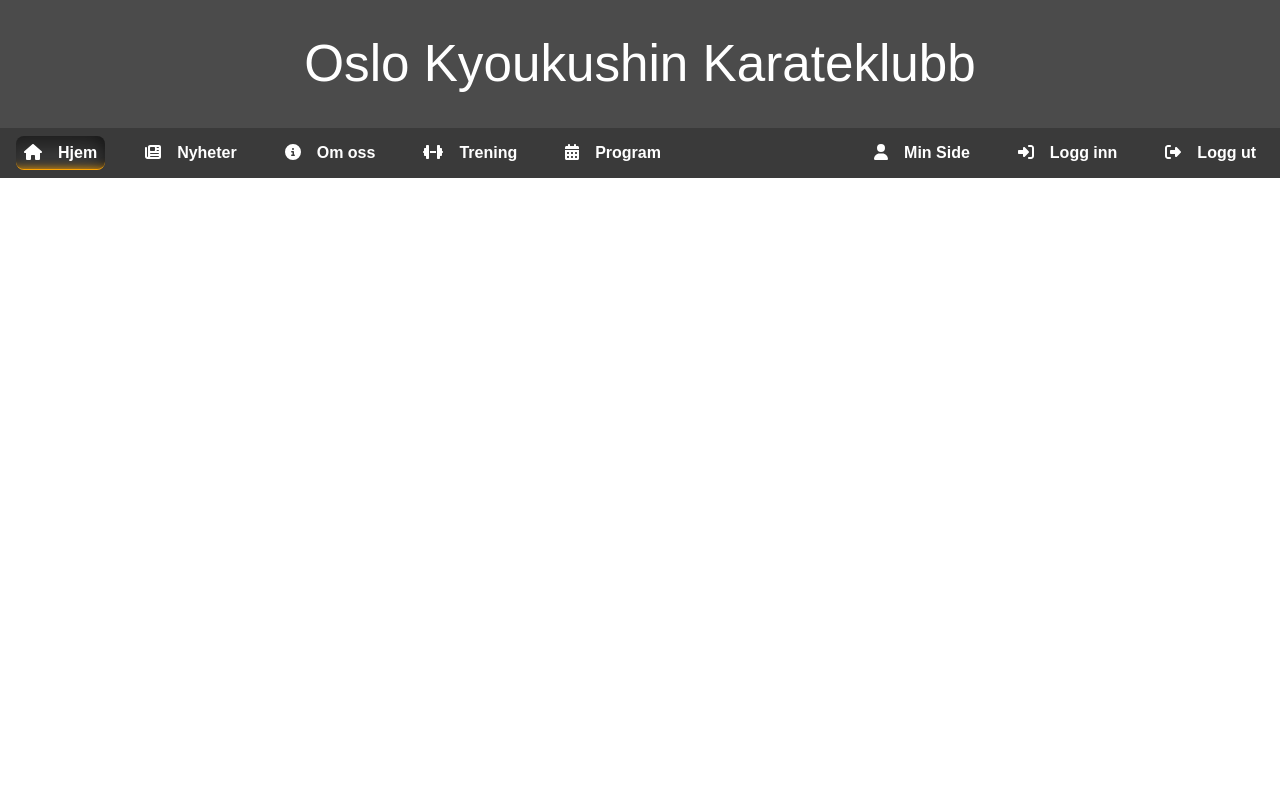
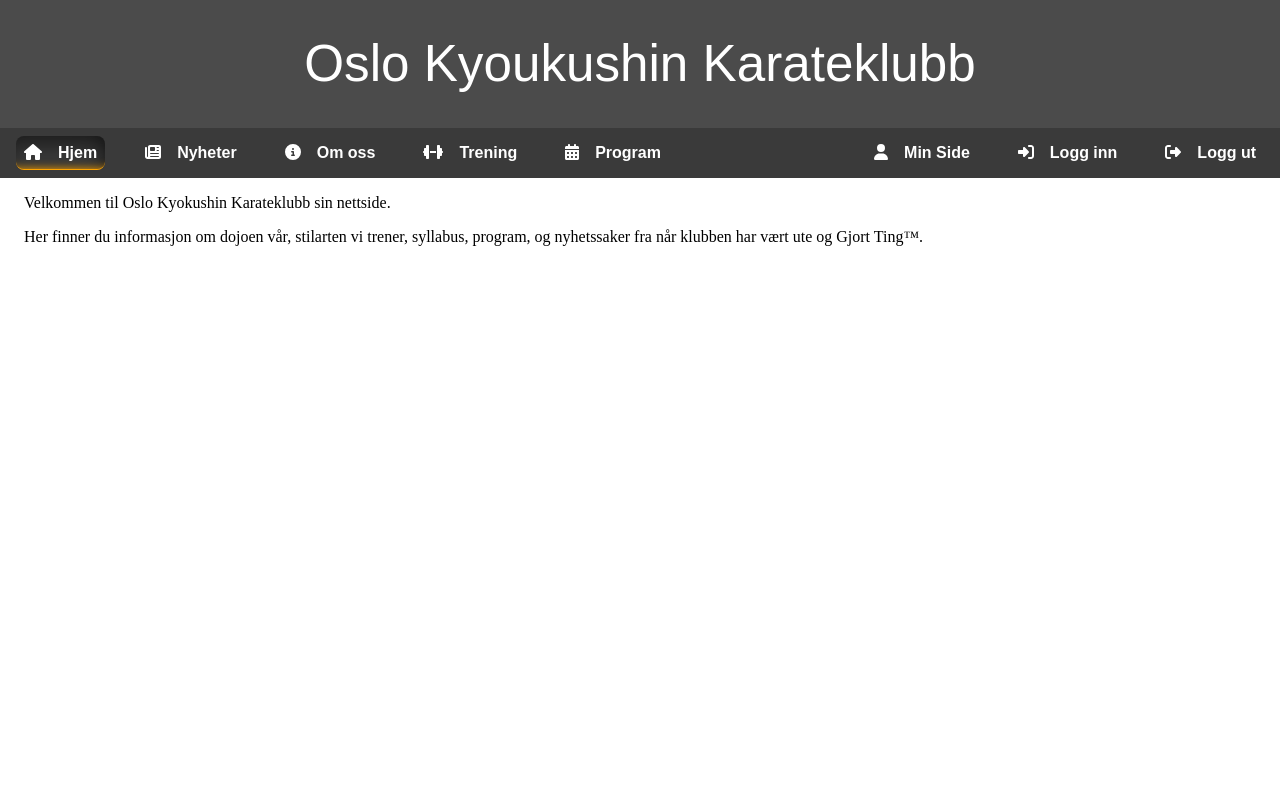
Before and after one commit to Danieljohansen97/osloshinkyokushin-website, a React (Vite) app: page / in a window 1280 px wide. Shown: the top 800 px of the page. Built offline with nearby package versions, Linux system fonts and the light colour scheme.

Commit message:
Start working on the Home Page
Add some text fields containing a welcome message and a bit more info

```diff
--- a/src/App.tsx
+++ b/src/App.tsx
@@ -3,7 +3,7 @@ import { Route, Routes } from 'react-router-dom';
 import styles from './App.module.scss';
 import './i18n/localization';
 
-import Home from './pages/home/Home';
+import Home from './pages/Home/Home';
 import About from './pages/about/About';
 import Training from './pages/training/Training';
 import { Header, Footer } from '#components';
--- a/src/i18n/translations/en/translations.json
+++ b/src/i18n/translations/en/translations.json
@@ -1,6 +1,6 @@
 {
   "common": {
-    "club_name": "Oslo Kyokushin Karate club"
+    "club_name": "Oslo Kyokushin Karateklub"
   },
   "navbar": {
     "home": "Home",
@@ -8,5 +8,9 @@
     "about_us": "About us",
     "training": "Training",
     "schedule": "Schedule"
+  },
+  "home_page": {
+    "welcome": "Welcome to Oslo Kyokushin Karateklubb's website.",
+    "ingress": "Here you can read about our dojo, our style of karate, see our syllabus, the training program, and read news about our excursions to Do Stuff™."
   }
 }
--- a/src/i18n/translations/no/translations.json
+++ b/src/i18n/translations/no/translations.json
@@ -8,5 +8,9 @@
     "about_us": "Om oss",
     "training": "Trening",
     "schedule": "Program"
+  },
+  "home_page": {
+    "welcome": "Velkommen til Oslo Kyokushin Karateklubb sin nettside.",
+    "ingress": "Her finner du informasjon om dojoen vår, stilarten vi trener, syllabus, program, og nyhetssaker fra når klubben har vært ute og Gjort Ting™."
   }
 }
--- a/src/i18n/translations/translationKeys.ts
+++ b/src/i18n/translations/translationKeys.ts
@@ -10,6 +10,10 @@ const translationKeys = {
     training: 'navbar.training',
     schedule: 'navbar.schedule',
   },
+  home_page: {
+    welcome: 'home_page.welcome',
+    ingress: 'home_page.ingress',
+  },
 };
 
 Object.freeze(translationKeys);
--- /dev/null
+++ b/src/pages/Home/Home.tsx
@@ -0,0 +1,20 @@
+import styles from './Home.module.scss';
+import { useTranslation } from 'react-i18next';
+import translationKeys from '#translations';
+
+const Home = () => {
+  const { t } = useTranslation();
+
+  return (
+    <div data-testid="homePage">
+      <p data-testid="homePage.welcome">
+        {t(translationKeys.home_page.welcome)}
+      </p>
+      <p data-testid="homePage.ingress">
+        {t(translationKeys.home_page.ingress)}
+      </p>
+    </div>
+  );
+};
+
+export default Home;
--- /dev/null
+++ b/src/pages/Home/index.ts
@@ -0,0 +1,3 @@
+import Home from './Home';
+
+export default Home;
--- a/src/pages/home/Home.tsx
+++ /dev/null
@@ -1,11 +0,0 @@
-import styles from './Home.module.scss';
-
-const Home = () => {
-  return (
-    <div>
-
-    </div>
-  )
-}
-
-export default Home;
--- /dev/null
+++ b/src/pages/index.ts
@@ -0,0 +1 @@
+export * from './';
--- a/tsconfig.json
+++ b/tsconfig.json
@@ -37,6 +37,7 @@
       "#components/*": ["src/components/*"],
       "#contexts": ["src/contexts"],
       "#pages": ["src/pages"],
+      "#pages/*": ["src/pages/*"],
       "#testUtils": ["src/tests/testUtils.tsx"],
       "#translations": ["src/i18n/translations/translationKeys.ts"],
       "#libTestUtils": ["src/lib/tests/testUtils.ts"],
```
Also changed, not shown: src/pages/Home/Home.module.scss (added), 1 other file (tests, documents, lock files or other folders).
